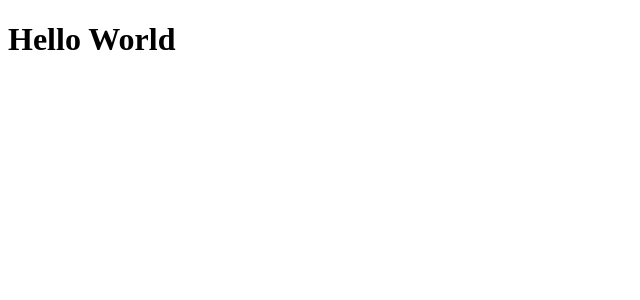
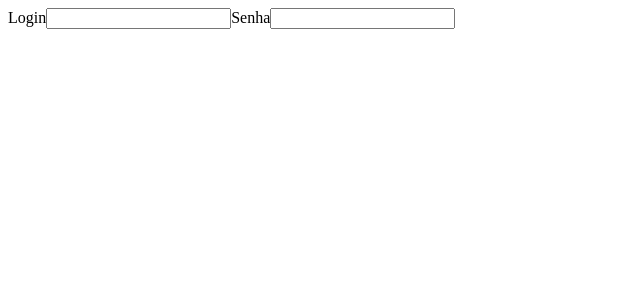
Before and after one commit to guilherme-cittadela/devin_pharmacy, a React (Vite) app: page / in a window 1280 px wide. Shown: the top 300 px of the page, without its empty margins (0-640 px from the left). Built offline with nearby package versions, Linux system fonts and the light colour scheme.

Commit message:
criação componentes

```diff
--- a/src/App.jsx
+++ b/src/App.jsx
@@ -1,9 +1,11 @@
-
+import { Login } from "./assets/pages/login"
 function App() {
 
   return (
     <>
-    <h1>Hello World </h1>
+      <Login>
+
+      </Login>
     </>
   )
 }
--- /dev/null
+++ b/src/assets/components/campo.jsx
@@ -0,0 +1,10 @@
+function Campo({ label, type }) {
+    return (
+        <>
+            <label htmlFor="">{label}</label>
+            <input type={type} />
+        </>
+     );
+}
+
+export { Campo };
--- /dev/null
+++ b/src/assets/pages/login.jsx
@@ -0,0 +1,12 @@
+import { Campo } from "../components/campo";
+
+function Login() {
+    return (
+        <>
+            <Campo type="text" label="Login"/>
+            <Campo type="password" label="Senha"/>
+        </>
+     );
+}
+
+export { Login };
```
Also changed, not shown: src/assets/components/botao.jsx (added).
